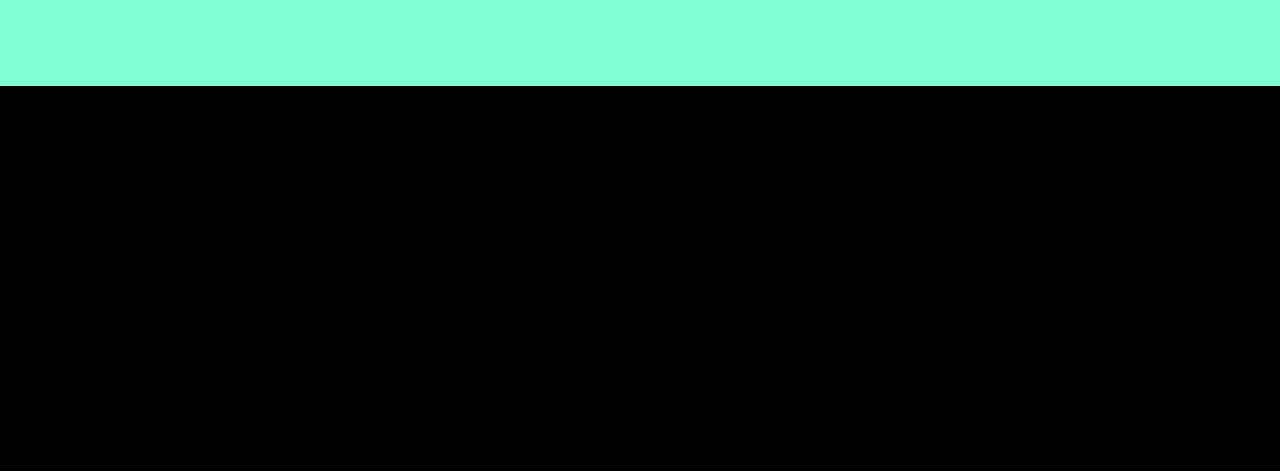
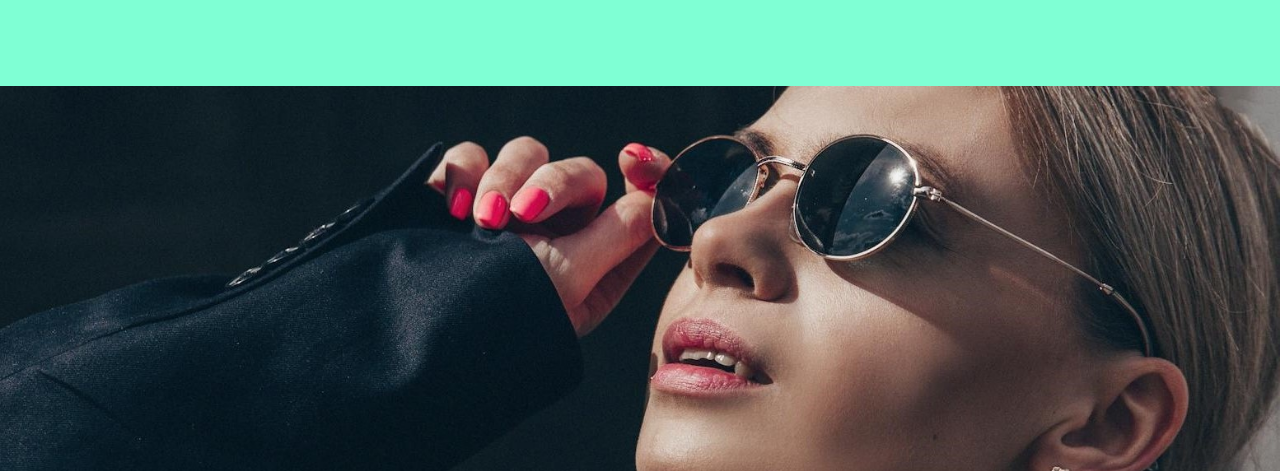
Before and after one commit to anmol4khatri/Optical-Shop, a plain HTML site: page index.html in a window 1280 px wide. Shown: the part 329-804 px from the top of the page. Drawn offline with nearby package versions, Linux system fonts and the light colour scheme.

Commit message:
added an demo image

```diff
--- a/assets/style.css
+++ b/assets/style.css
@@ -77,3 +77,9 @@ i{
     font-weight: 400;
     font-family: "Abel", sans-serif;
 }
+#image_content img{
+    width: 100%;
+    height: 100%;
+    background-color: black;
+    object-fit: cover;
+}
--- a/index.html
+++ b/index.html
@@ -49,7 +49,9 @@
           <h1>Tom Ford</h1>
         </div>
       </div>
-      <div id="image_content"></div>
+      <div id="image_content">
+        <img src="assets\img.jpg" alt="img">
+      </div>
     </div>
   </body>
 </html>
```
Also changed, not shown: assets/img.jpg (added).
